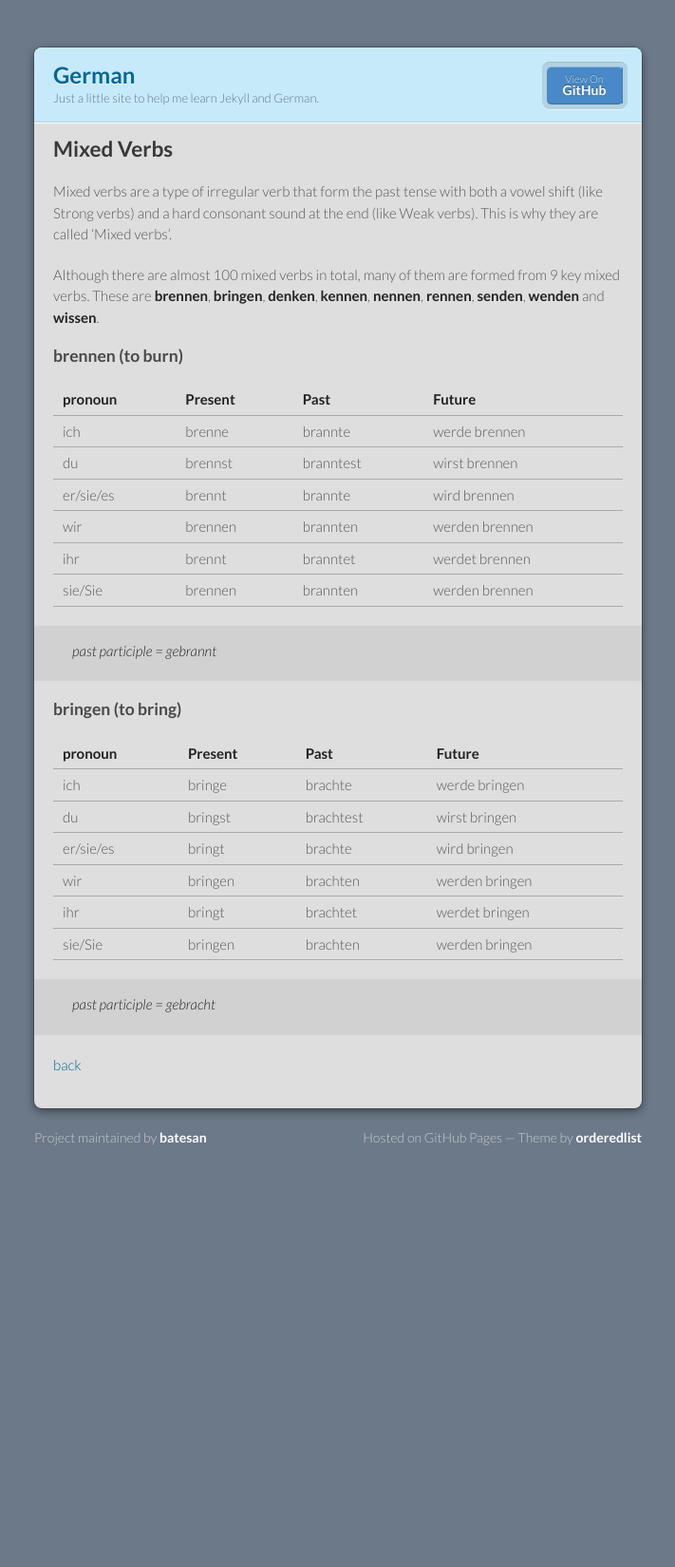
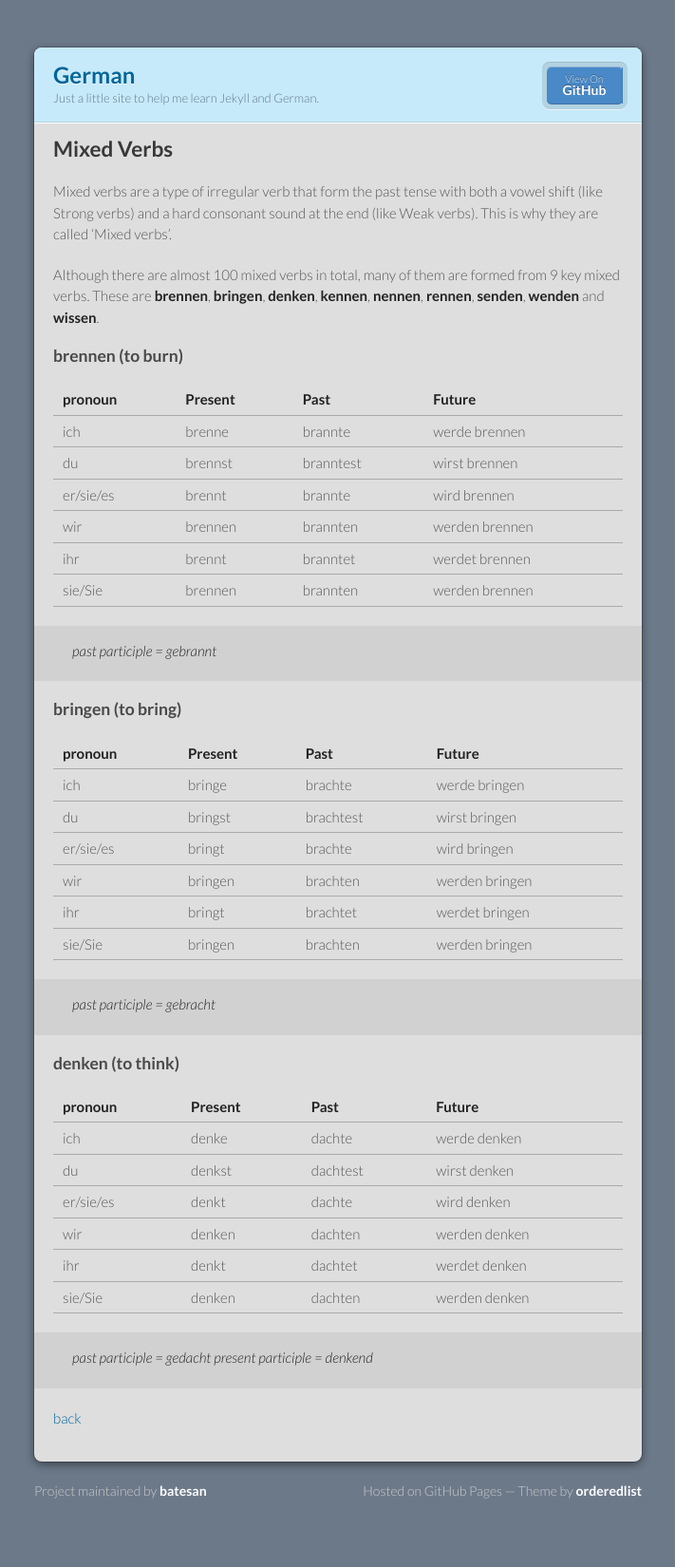
Before and after one commit to batesan/german, a Jekyll site: the page built from mixed-verbs.md, in a window 1280 px wide. Shown: the whole page at 95% size, without its empty margins (284-995 px from the left). Built offline with Jekyll 4.4.1, drawn with Linux system fonts in a browser that asks for light colours; our own code applies the rules of GitHub Pages for plain Markdown files; before the commit the page ends 1278 px from its top, so only the background shows below that.

Commit message:
Update mixed-verbs.md

```diff
--- a/mixed-verbs.md
+++ b/mixed-verbs.md
@@ -30,6 +30,19 @@ Although there are almost 100 mixed verbs in total, many of them are formed from
 
 > past participle = gebracht
 
+### denken (to think)
+
+| pronoun    | Present    | Past       | Future |
+|:-----------|:-----------|:-----------|:--------|
+| ich        | denke     | dachte    | werde denken  |
+| du         | denkst    | dachtest  | wirst denken  |
+| er/sie/es  | denkt     | dachte    | wird denken   |
+| wir        | denken    | dachten   | werden denken |
+| ihr        | denkt     | dachtet   | werdet denken |
+| sie/Sie    | denken    | dachten   | werden denken |
+
+> past participle = gedacht
+> present participle = denkend
 
 
 [back](./)
```
